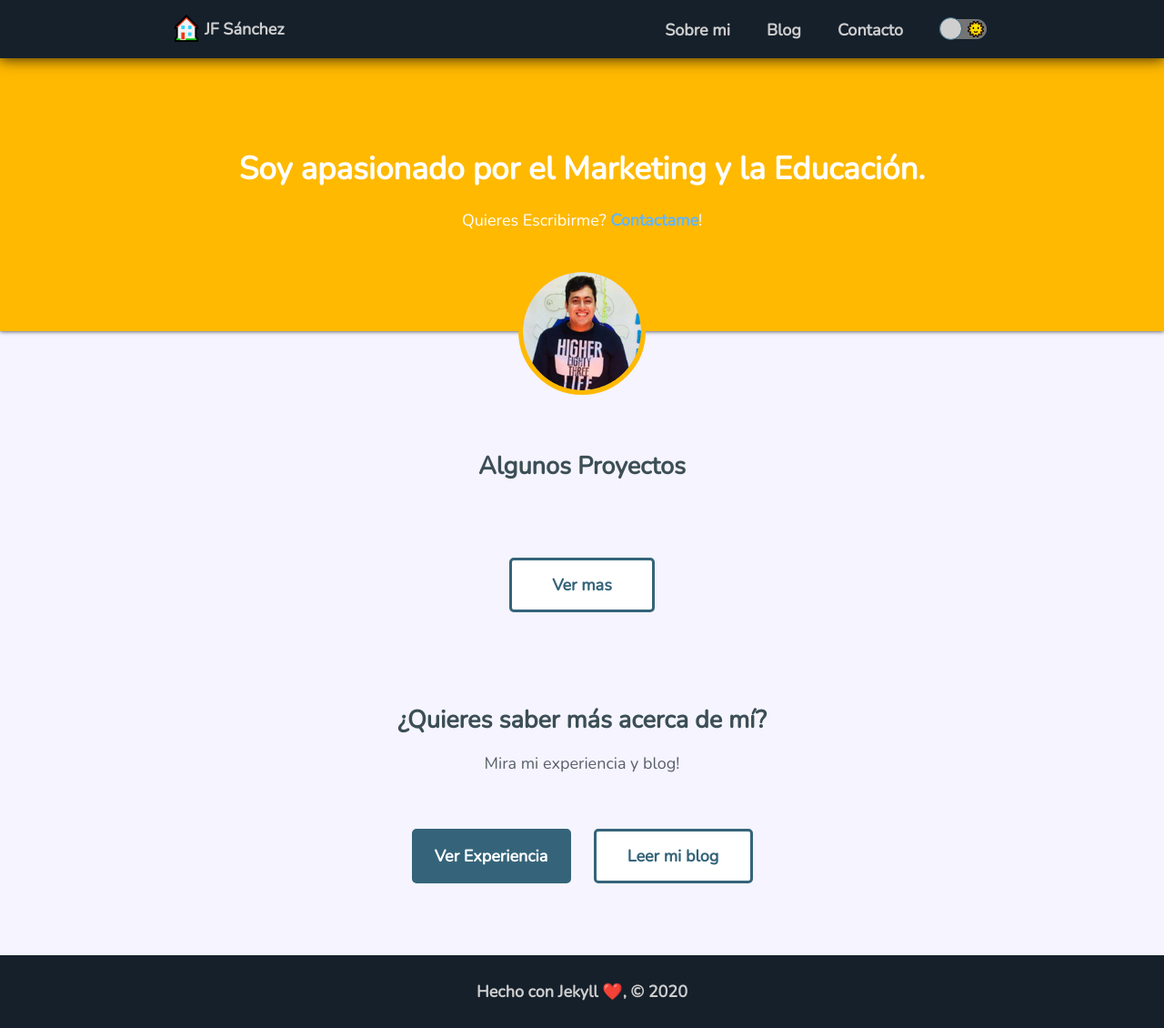
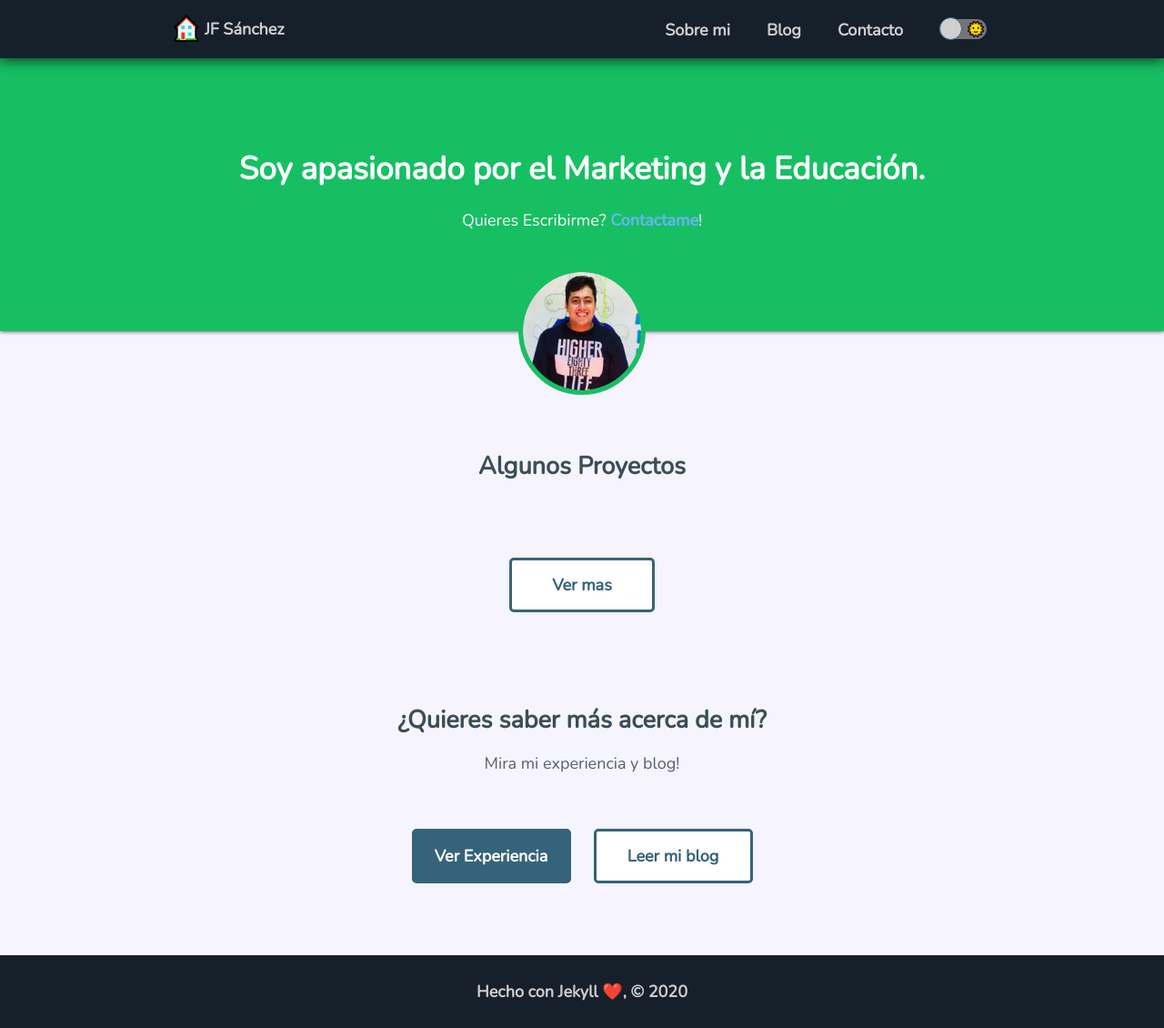
Before and after one commit to jfsanc/jfsanchez, a Jekyll site: the page built from _pages/index.md, in a window 1280 px wide and 1130 px high. Shown: the whole window at 91% size. Built offline with Jekyll 4.4.1, drawn with Linux system fonts in a browser that asks for light colours.

Commit message:
Update themes.scss

```diff
--- a/_sass/general/themes.scss
+++ b/_sass/general/themes.scss
@@ -4,7 +4,7 @@
 html.light {
     --main-bg-color: #f5f4ff;
     --nav-bg-color: rgb(21, 32, 43);
-    --hero-bg-color: #ffb900;
+    --hero-bg-color: #17BF63;
     --selection-bg-color: rgba(218, 227, 231, 0.8);
 
     --text-color-normal: #{$denim};
```
